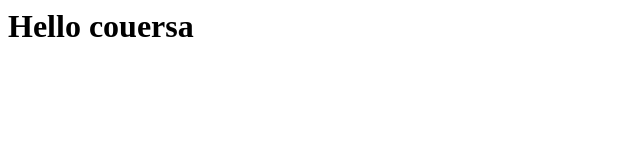
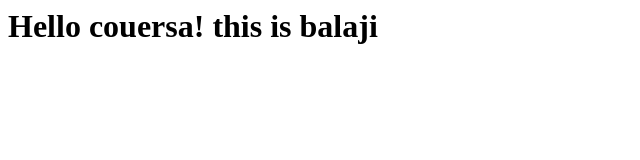
Before and after one commit to DiscreteBalaji/coursera-html, a plain HTML site: page site/index.html in a window 1280 px wide. Shown: the whole page, without its empty margins (0-640 px from the left). Drawn offline with Linux system fonts and the light colour scheme.

Commit message:
modified.

```diff
--- a/site/index.html
+++ b/site/index.html
@@ -4,6 +4,6 @@
 	<title>Hello</title>
 </head>
 <body>
-	<h1>Hello couersa</h1>
+	<h1>Hello couersa! this is balaji</h1>
 </body>
 </html>
```
